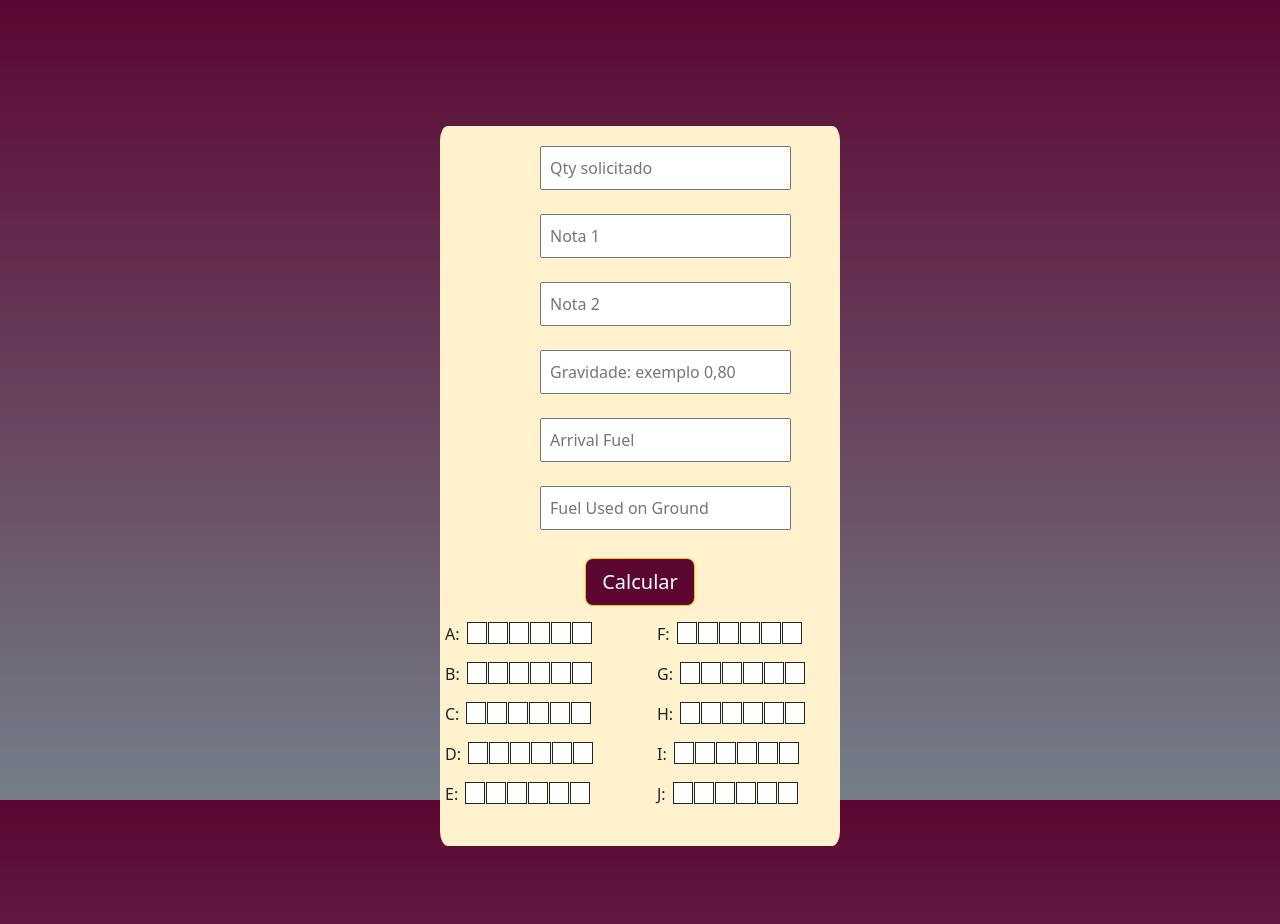
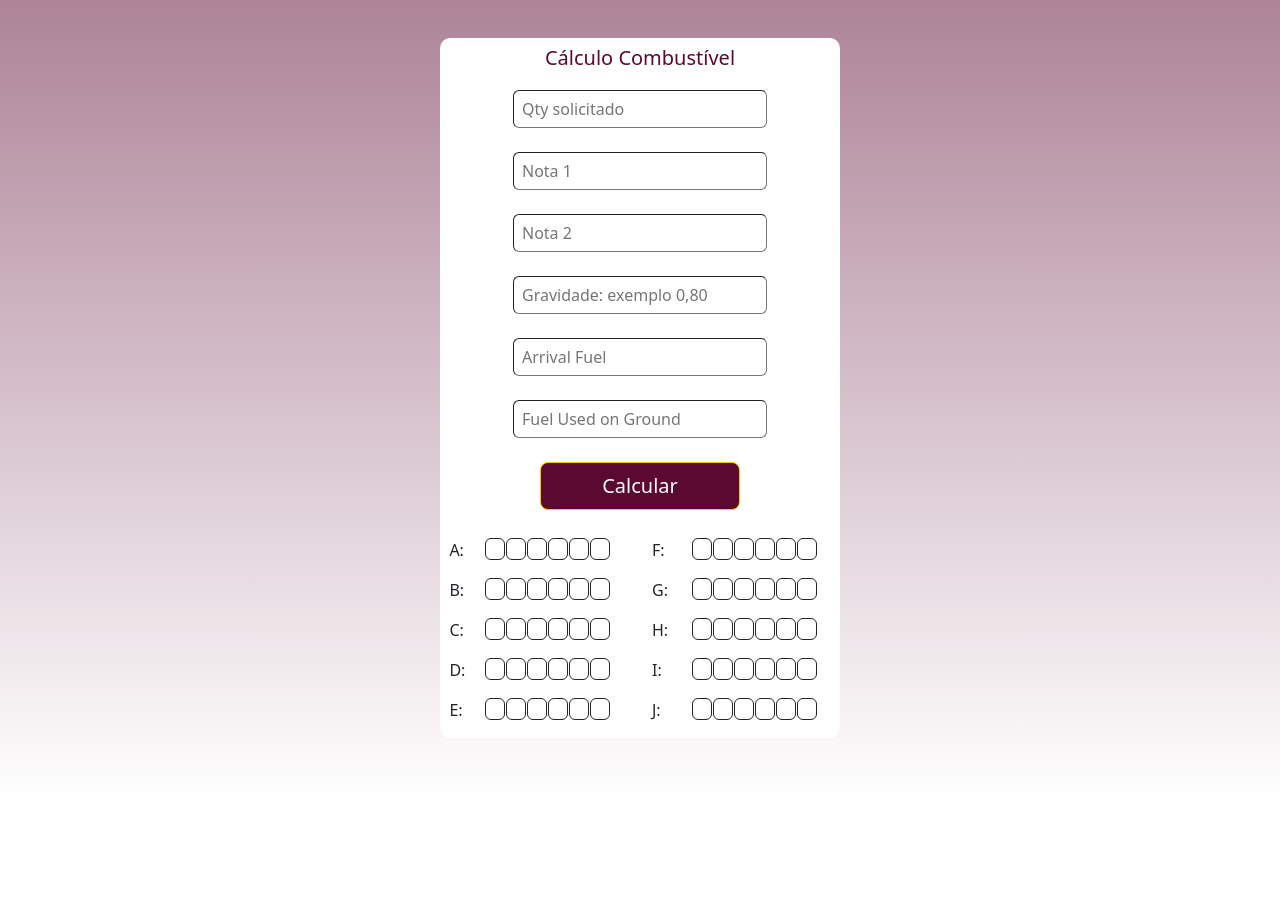
Before and after one commit to leopk05/projetoLatam, a plain HTML site: page index.html in a window 1280 px wide. After the commit the page ends 800 px from the top, so only its background shows below. Drawn offline with nearby package versions, Linux system fonts and the light colour scheme.

Commit message:
made another design and some data structure

```diff
--- a/index.html
+++ b/index.html
@@ -15,6 +15,7 @@
     <div class="row">
         <div class="col-lg-12">
             <div class="main-page">
+                <h1 class="main-title">Cálculo Combustível</h1>
                 <input type="text" class="input first solicitado formattedNumberField" placeholder="Qty solicitado">
                 <input type="text" class="input nota1 formattedNumberField" placeholder="Nota 1">
                 <input type="text" class="input nota2 formattedNumberField" placeholder="Nota 2">
@@ -26,120 +27,144 @@
 
 
                     <div class="col-6">
-                        <div class="box-flex">
+                        <div class="box-flex left-side">
                             <p class="show-area">A:
-                            <div class="span-teste letter-box a-six a-row"></div>
-                            <div class="span-teste a-five a-row"></div>
-                            <div class="span-teste a-four a-row"></div>
-                            <div class="span-teste a-three a-row"></div>
-                            <div class="span-teste a-two a-row"></div>
-                            <div class="span-teste a-one a-row"></div>
+                            <div class="all-inside left-inside">
+                                <div class="span-teste left-block letter-box a-six a-row"></div>
+                                <div class="span-teste left-block a-five a-row"></div>
+                                <div class="span-teste left-block a-four a-row"></div>
+                                <div class="span-teste left-block a-three a-row"></div>
+                                <div class="span-teste left-block a-two a-row"></div>
+                                <div class="span-teste left-block a-one a-row"></div>
+                            </div>
+
                             </p>
                         </div>
 
-                        <div class="box-flex">
+                        <div class="box-flex left-side">
                             <p class="show-area">B:
-                            <div class="span-teste letter-box b-six b-row"></div>
-                            <div class="span-teste b-five b-row"></div>
-                            <div class="span-teste b-four b-row"></div>
-                            <div class="span-teste b-three b-row"></div>
-                            <div class="span-teste b-two b-row"></div>
-                            <div class="span-teste b-one b-row"></div>
+                            <div class="all-inside left-inside">
+                                <div class="span-teste left-block letter-box b-six b-row"></div>
+                                <div class="span-teste left-block b-five b-row"></div>
+                                <div class="span-teste left-block b-four b-row"></div>
+                                <div class="span-teste left-block b-three b-row"></div>
+                                <div class="span-teste left-block b-two b-row"></div>
+                                <div class="span-teste left-block b-one b-row"></div>
+                            </div>
+
                             </p>
                         </div>
 
-                        <div class="box-flex">
+                        <div class="box-flex left-side">
                             <p class="show-area">C:
-                            <div class="span-teste letter-box c-six c-row"></div>
-                            <div class="span-teste c-five c-row"></div>
-                            <div class="span-teste c-four c-row"></div>
-                            <div class="span-teste c-three c-row"></div>
-                            <div class="span-teste c-two c-row"></div>
-                            <div class="span-teste c-one c-row"></div>
+                            <div class="all-inside left-inside">
+                                <div class="span-teste left-block letter-box c-six c-row"></div>
+                                <div class="span-teste left-block c-five c-row"></div>
+                                <div class="span-teste left-block c-four c-row"></div>
+                                <div class="span-teste left-block c-three c-row"></div>
+                                <div class="span-teste left-block c-two c-row"></div>
+                                <div class="span-teste left-block c-one c-row"></div>
+                            </div>
+
                             </p>
                         </div>
 
-                        <div class="box-flex">
+                        <div class="box-flex left-side">
                             <p class="show-area">D:
-                            <div class="span-teste letter-box d-six d-row"></div>
-                            <div class="span-teste d-five d-row"></div>
-                            <div class="span-teste d-four d-row"></div>
-                            <div class="span-teste d-three d-row"></div>
-                            <div class="span-teste d-two d-row"></div>
-                            <div class="span-teste d-one d-row"></div>
+                            <div class="all-inside left-inside">
+                                <div class="span-teste left-block letter-box d-six d-row"></div>
+                                <div class="span-teste left-block d-five d-row"></div>
+                                <div class="span-teste left-block d-four d-row"></div>
+                                <div class="span-teste left-block d-three d-row"></div>
+                                <div class="span-teste left-block d-two d-row"></div>
+                                <div class="span-teste left-block d-one d-row"></div>
+                            </div>
+
                             </p>
                         </div>
 
-                        <div class="box-flex">
+                        <div class="box-flex left-side">
                             <p class="show-area">E:
-                            <div class="span-teste letter-box e-six e-row"></div>
-                            <div class="span-teste e-five e-row"></div>
-                            <div class="span-teste e-four e-row"></div>
-                            <div class="span-teste e-three e-row"></div>
-                            <div class="span-teste e-two e-row"></div>
-                            <div class="span-teste e-one e-row"></div>
+                            <div class="all-inside left-inside">
+                                <div class="span-teste left-block letter-box e-six e-row"></div>
+                                <div class="span-teste left-block e-five e-row"></div>
+                                <div class="span-teste left-block e-four e-row"></div>
+                                <div class="span-teste left-block e-three e-row"></div>
+                                <div class="span-teste left-block e-two e-row"></div>
+                                <div class="span-teste left-block e-one e-row"></div>
+                            </div>
+
                             </p>
                         </div>
 
 
-
-
                     </div>
                     <div class="col-6">
-                        <div class="box-flex">
+                        <div class="box-flex right-side">
                             <p class="show-area">F:
-                            <div class="span-teste f-row letter-box f-six"></div>
-                            <div class="span-teste f-row f-five"></div>
-                            <div class="span-teste f-row f-four"></div>
-                            <div class="span-teste f-row f-three"></div>
-                            <div class="span-teste f-row f-two"></div>
-                            <div class="span-teste f-row final-box f-one"></div>
+                            <div class="all-inside right-inside">
+                                <div class="span-teste right-block f-row letter-box f-six"></div>
+                                <div class="span-teste right-block f-row f-five"></div>
+                                <div class="span-teste right-block f-row f-four"></div>
+                                <div class="span-teste right-block f-row f-three"></div>
+                                <div class="span-teste right-block f-row f-two"></div>
+                                <div class="span-teste right-block f-row final-box f-one"></div>
+                            </div>
+
                             </p>
                         </div>
-                        <div class="box-flex">
+                        <div class="box-flex right-side">
                             <p class="show-area">G:
-                            <div class="span-teste g-row letter-box g-six"></div>
-                            <div class="span-teste g-row g-five"></div>
-                            <div class="span-teste g-row g-four"></div>
-                            <div class="span-teste g-row g-three"></div>
-                            <div class="span-teste g-row g-two"></div>
-                            <div class="span-teste g-row final-box g-one"></div>
+                            <div class="all-inside right-inside">
+                                <div class="span-teste right-block g-row letter-box g-six"></div>
+                                <div class="span-teste right-block g-row g-five"></div>
+                                <div class="span-teste right-block g-row g-four"></div>
+                                <div class="span-teste right-block g-row g-three"></div>
+                                <div class="span-teste right-block g-row g-two"></div>
+                                <div class="span-teste right-block g-row final-box g-one"></div>
+                            </div>
+
                             </p>
                         </div>
-                        <div class="box-flex">
+                        <div class="box-flex right-side">
                             <p class="show-area">H:
-                            <div class="span-teste h-row letter-box h-six"></div>
-                            <div class="span-teste h-row h-five"></div>
-                            <div class="span-teste h-row h-four"></div>
-                            <div class="span-teste h-row h-three"></div>
-                            <div class="span-teste h-row h-two"></div>
-                            <div class="span-teste h-row final-box h-one"></div>
+                            <div class="all-inside right-inside">
+                                <div class="span-teste right-block h-row letter-box h-six"></div>
+                                <div class="span-teste right-block h-row h-five"></div>
+                                <div class="span-teste right-block h-row h-four"></div>
+                                <div class="span-teste right-block h-row h-three"></div>
+                                <div class="span-teste right-block h-row h-two"></div>
+                                <div class="span-teste right-block h-row final-box h-one"></div>
+                            </div>
+
                             </p>
                         </div>
-                        <div class="box-flex">
+                        <div class="box-flex right-side">
                             <p class="show-area">I:
-                            <div class="span-teste i-row letter-box i-six"></div>
-                            <div class="span-teste i-row i-five"></div>
-                            <div class="span-teste i-row i-four"></div>
-                            <div class="span-teste i-row i-three"></div>
-                            <div class="span-teste i-row i-two"></div>
-                            <div class="span-teste i-row final-box i-one"></div>
+                            <div class="all-inside right-inside">
+                                <div class="span-teste right-block i-row letter-box i-six"></div>
+                                <div class="span-teste right-block i-row i-five"></div>
+                                <div class="span-teste right-block i-row i-four"></div>
+                                <div class="span-teste right-block i-row i-three"></div>
+                                <div class="span-teste right-block i-row i-two"></div>
+                                <div class="span-teste right-block i-row final-box i-one"></div>
+                            </div>
+
                             </p>
                         </div>
-                        <div class="box-flex">
+                        <div class="box-flex right-side">
                             <p class="show-area">J:
-                            <div class="span-teste j-row letter-box j-six"></div>
-                            <div class="span-teste j-row j-five"></div>
-                            <div class="span-teste j-row j-four"></div>
-                            <div class="span-teste j-row j-three"></div>
-                            <div class="span-teste j-row j-two"></div>
-                            <div class="span-teste j-row final-box j-one"></div>
+                            <div class="all-inside right-inside">
+                                <div class="span-teste right-block j-row letter-box j-six"></div>
+                                <div class="span-teste right-block j-row j-five"></div>
+                                <div class="span-teste right-block j-row j-four"></div>
+                                <div class="span-teste right-block j-row j-three"></div>
+                                <div class="span-teste right-block j-row j-two"></div>
+                                <div class="span-teste right-block j-row final-box j-one"></div>
+                            </div>
+
                             </p>
                         </div>
-
-
-
-
 
 
                     </div>
--- a/style.css
+++ b/style.css
@@ -1,15 +1,20 @@
 body {
-    background:-webkit-gradient(linear, left top, left bottom, from(#5C0632), to(#747F8A)) fixed;
+    background:-webkit-gradient(linear, left top, left bottom, from(rgba(92, 9, 49, 0.5)), to(#FFFFFF)) fixed;
 }
 
 .main-page{
-    background-color: #FFF2CC;
+    background-color: #FFFFFF;
     width: 400px;
-    height: 720px;
-    margin: 10% auto;
+    height: auto;
+    margin: 3% auto 0;
     position: relative;
-    border-radius: 2%;
+    border-radius: 10px;
     padding-top: 0.7%;
+}
+
+.main-title{
+    font-size: 20px;
+    color: #5C0931;
 }
 
 .first{
@@ -18,25 +23,49 @@ body {
 
 .input{
     padding: 2%;
-    margin: 3% 25%;
+    margin: 3% auto;
+    width: 254px;
+    height: 38px;
+    border-radius: 6px;
+    border-width: 1px;
+
 }
 
 .calcular{
-    background-color: #5C0632;
-    margin: 4% 36%;
-    color: white;
+    background-color: #5C0931;
+    margin: 3% auto 7% auto;
+    color: #FFFFFF;
+    width: 200px;
+
 }
 
 @media (max-width: 700px) {
     .main-page{
-        width: 300px;
+        margin: 5% auto 0;
+        width: 370px;
         padding-top: 4%;
+    }
+
+    .calcular{
+        width: 180px;
     }
 
     .input{
         padding: 2%;
         margin: 5% 0;
     }
+
+    .right-inside{
+        display: flex;
+        margin: 0 auto;
+        right: 0;
+    }
+
+    .left-inside{
+        display: flex;
+        margin-right: 10px;
+    }
+
 }
 
 .span-teste{
@@ -47,21 +76,27 @@ body {
     margin-left: 1px;
     text-align: center;
     padding-bottom: 20px;
+    border-radius: 6px;
 }
 
 .letter-box{
-    margin-left: 7px;
+    margin-left: 3px;
 }
 
-.show-area{
-    margin-left: 5px;
+.left-side{
+    margin-left: 5%;
 }
 
 .final-box{
     margin-right: 4px;
 }
 
-
 .box-flex{
     display: flex;
 }
+
+.all-inside{
+    display: flex;
+    margin: 0 10% 0 auto;
+    right: 0;
+}
```
Also changed, not shown: script.js (+14 -9 lines).
